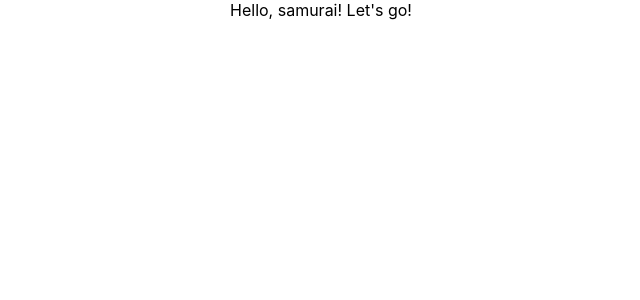
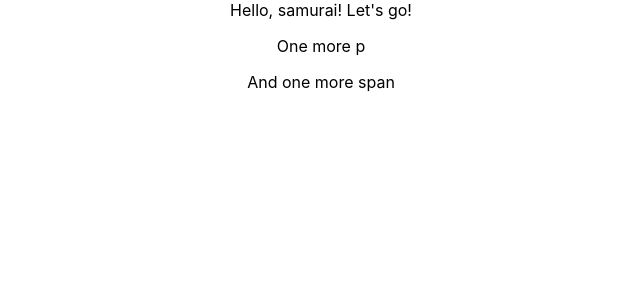
Before and after one commit to Expppirience/samurai-way-test, a React (Create React App) app: page / in a window 1280 px wide. Shown: the top 300 px of the page, without its empty margins (319-959 px from the left). Built offline with nearby package versions, Linux system fonts and the light colour scheme.

Commit message:
First commit by Bohdan

```diff
--- a/src/App.tsx
+++ b/src/App.tsx
@@ -5,6 +5,8 @@ function App() {
   return (
     <div className="App">
      Hello, samurai! Let's go!
+        <p>One more p</p>
+        <span>And one more span</span>
     </div>
   );
 }
```
